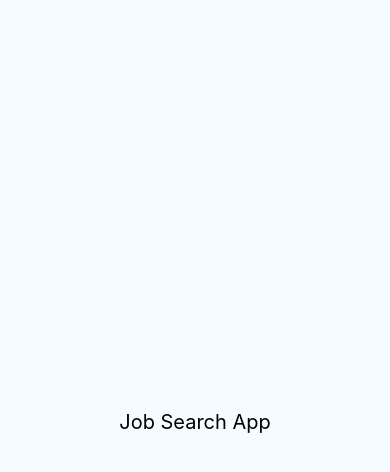
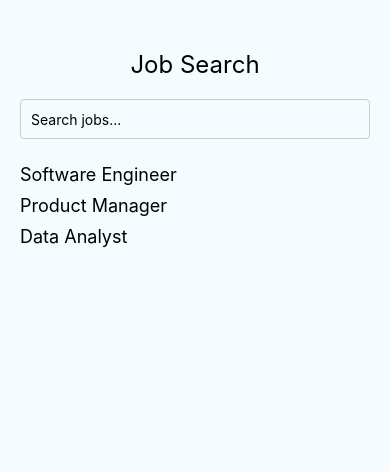
Before and after one commit to Danysahne/jobwasil, a React Native app: screen / in a window 390 px wide. Shown: the top 472 px of the page. Built offline with nearby package versions, Linux system fonts and the light colour scheme.

Commit message:
Add dummy job search app

```diff
--- a/package.json
+++ b/package.json
@@ -5,7 +5,8 @@
   "scripts": {
     "start": "react-native start",
     "android": "react-native run-android",
-    "ios": "react-native run-ios"
+    "ios": "react-native run-ios",
+    "test": "echo \"No tests yet\""
   },
   "dependencies": {
     "react": "18.2.0",
--- a/src/App.js
+++ b/src/App.js
@@ -1,11 +1,35 @@
-import React from 'react';
-import { View, Text, StyleSheet } from 'react-native';
+import React, { useState } from 'react';
+import { View, Text, StyleSheet, TextInput, FlatList } from 'react-native';
+
+const JOBS = [
+  { id: '1', title: 'Software Engineer' },
+  { id: '2', title: 'Product Manager' },
+  { id: '3', title: 'Data Analyst' }
+];
 
 const App = () => {
+  const [query, setQuery] = useState('');
+  const filteredJobs = JOBS.filter(job =>
+    job.title.toLowerCase().includes(query.toLowerCase())
+  );
+
   return (
     <View style={styles.container}>
-      <Text style={styles.title}>Job Search App</Text>
-      {/* Add job search functionality here */}
+      <Text style={styles.title}>Job Search</Text>
+      <TextInput
+        style={styles.input}
+        placeholder="Search jobs..."
+        value={query}
+        onChangeText={setQuery}
+      />
+      <FlatList
+        data={filteredJobs}
+        keyExtractor={item => item.id}
+        renderItem={({ item }) => (
+          <Text style={styles.job}>{item.title}</Text>
+        )}
+        ListEmptyComponent={<Text style={styles.empty}>No results</Text>}
+      />
     </View>
   );
 };
@@ -13,15 +37,31 @@ const App = () => {
 const styles = StyleSheet.create({
   container: {
     flex: 1,
-    justifyContent: 'center',
-    alignItems: 'center',
-    backgroundColor: '#F5FCFF',
+    paddingTop: 50,
+    paddingHorizontal: 20,
+    backgroundColor: '#F5FCFF'
   },
   title: {
-    fontSize: 20,
+    fontSize: 24,
     textAlign: 'center',
-    margin: 10,
+    marginBottom: 20
   },
+  input: {
+    height: 40,
+    borderColor: '#ccc',
+    borderWidth: 1,
+    paddingHorizontal: 10,
+    marginBottom: 20,
+    borderRadius: 4
+  },
+  job: {
+    fontSize: 18,
+    paddingVertical: 5
+  },
+  empty: {
+    textAlign: 'center',
+    color: '#999'
+  }
 });
 
 export default App;
```
Also changed, not shown: 1 other file (tests, documents, lock files or other folders).
